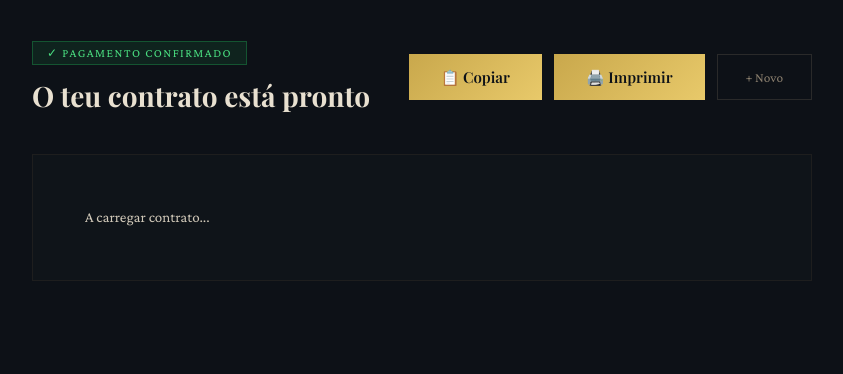
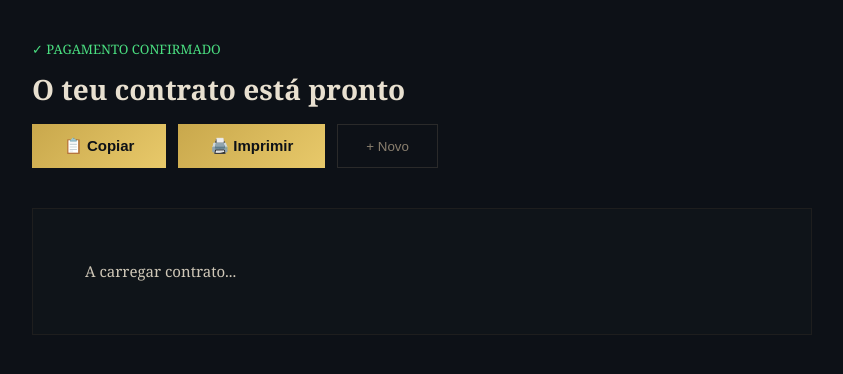
Before and after one commit to tradeit1000/Contratoja, a Next.js app: page /success in a window 1280 px wide. Shown: the top 374 px of the page, without its empty margins (218-1061 px from the left). Built offline with nearby package versions, Linux system fonts and the light colour scheme.

Commit message:
fix success page with dynamic import

```diff
--- a/app/success/page.jsx
+++ b/app/success/page.jsx
@@ -1,61 +1,8 @@
 "use client";
-import { Suspense } from "react";
-import { useEffect, useState } from "react";
-import { useSearchParams, useRouter } from "next/navigation";
+import dynamic from "next/dynamic";
 
-function SuccessContent() {
-  const params = useSearchParams();
-  const router = useRouter();
-  const [contract, setContract] = useState("");
-
-  useEffect(() => {
-    const key = params.get("key");
-    if (key) {
-      const saved = sessionStorage.getItem(key);
-      if (saved) setContract(saved);
-    }
-  }, [params]);
-
-  const handleCopy = () => navigator.clipboard.writeText(contract);
-  const handlePrint = () => window.print();
-
-  return (
-    <div style={{ minHeight: "100vh", background: "#0d1117", fontFamily: "'Georgia', serif", color: "#e8e0d0", padding: "40px 24px" }}>
-      <style>{`
-        @import url('https://fonts.googleapis.com/css2?family=Playfair+Display:wght@400;600;700&family=Crimson+Pro:wght@300;400;500&display=swap');
-        @media print { .no-print { display: none !important; } body { background: white; color: black; } }
-        .btn-gold { background: linear-gradient(135deg, #c9a84c, #e8c96a); color: #0d1117; border: none; padding: 13px 32px; font-family: 'Playfair Display', serif; font-weight: 600; font-size: 15px; cursor: pointer; transition: all 0.2s; }
-        .btn-ghost { background: transparent; color: #8a7f6e; border: 1px solid #2a2a2a; padding: 11px 28px; font-family: 'Crimson Pro', serif; cursor: pointer; transition: all 0.2s; }
-        .btn-ghost:hover { color: #e8e0d0; border-color: #555; }
-      `}</style>
-      <div style={{ maxWidth: 780, margin: "0 auto" }}>
-        <div className="no-print" style={{ display: "flex", justifyContent: "space-between", alignItems: "center", marginBottom: 40, flexWrap: "wrap", gap: 16 }}>
-          <div>
-            <div style={{ display: "inline-block", background: "rgba(34,197,94,0.1)", border: "1px solid rgba(34,197,94,0.3)", color: "#4ade80", padding: "4px 14px", fontSize: 12, letterSpacing: 1.5, fontFamily: "'Crimson Pro', serif", marginBottom: 12 }}>
-              ✓ PAGAMENTO CONFIRMADO
-            </div>
-            <h1 style={{ fontFamily: "'Playfair Display', serif", fontSize: 28 }}>O teu contrato está pronto</h1>
-          </div>
-          <div style={{ display: "flex", gap: 12 }}>
-            <button className="btn-gold" onClick={handleCopy}>📋 Copiar</button>
-            <button className="btn-gold" onClick={handlePrint}>🖨️ Imprimir</button>
-            <button className="btn-ghost" onClick={() => router.push("/")}>+ Novo</button>
-          </div>
-        </div>
-        <div style={{ background: "#0f1419", border: "1px solid #1e1e1e", padding: "48px 52px" }}>
-          <pre style={{ fontFamily: "'Crimson Pro', serif", fontSize: 15, lineHeight: 1.9, color: "#d0c8b8", whiteSpace: "pre-wrap", wordBreak: "break-word" }}>
-            {contract || "A carregar contrato..."}
-          </pre>
-        </div>
-      </div>
-    </div>
-  );
-}
+const SuccessContent = dynamic(() => import("../../components/SuccessContent"), { ssr: false });
 
 export default function SuccessPage() {
-  return (
-    <Suspense fallback={<div style={{ background: "#0d1117", minHeight: "100vh", color: "#e8e0d0", display: "flex", alignItems: "center", justifyContent: "center", fontFamily: "Georgia, serif", fontSize: 18 }}>A carregar...</div>}>
-      <SuccessContent />
-    </Suspense>
-  );
+  return <SuccessContent />;
 }
--- /dev/null
+++ b/components/SuccessContent.jsx
@@ -0,0 +1,46 @@
+"use client";
+import { useEffect, useState } from "react";
+import { useSearchParams, useRouter } from "next/navigation";
+
+export default function SuccessContent() {
+  const params = useSearchParams();
+  const router = useRouter();
+  const [contract, setContract] = useState("");
+
+  useEffect(() => {
+    const key = params.get("key");
+    if (key) {
+      const saved = sessionStorage.getItem(key);
+      if (saved) setContract(saved);
+    }
+  }, [params]);
+
+  return (
+    <div style={{ minHeight: "100vh", background: "#0d1117", fontFamily: "Georgia, serif", color: "#e8e0d0", padding: "40px 24px" }}>
+      <style>{`
+        .btn-gold { background: linear-gradient(135deg, #c9a84c, #e8c96a); color: #0d1117; border: none; padding: 13px 32px; font-weight: 600; font-size: 15px; cursor: pointer; }
+        .btn-ghost { background: transparent; color: #8a7f6e; border: 1px solid #2a2a2a; padding: 11px 28px; cursor: pointer; }
+        .btn-ghost:hover { color: #e8e0d0; }
+        @media print { .no-print { display: none !important; } }
+      `}</style>
+      <div style={{ maxWidth: 780, margin: "0 auto" }}>
+        <div className="no-print" style={{ display: "flex", justifyContent: "space-between", marginBottom: 40, flexWrap: "wrap", gap: 16 }}>
+          <div>
+            <div style={{ color: "#4ade80", marginBottom: 12, fontSize: 13 }}>✓ PAGAMENTO CONFIRMADO</div>
+            <h1 style={{ fontSize: 28 }}>O teu contrato está pronto</h1>
+          </div>
+          <div style={{ display: "flex", gap: 12 }}>
+            <button className="btn-gold" onClick={() => navigator.clipboard.writeText(contract)}>📋 Copiar</button>
+            <button className="btn-gold" onClick={() => window.print()}>🖨️ Imprimir</button>
+            <button className="btn-ghost" onClick={() => router.push("/")}>+ Novo</button>
+          </div>
+        </div>
+        <div style={{ background: "#0f1419", border: "1px solid #1e1e1e", padding: "48px 52px" }}>
+          <pre style={{ fontFamily: "Georgia, serif", fontSize: 15, lineHeight: 1.9, color: "#d0c8b8", whiteSpace: "pre-wrap", wordBreak: "break-word" }}>
+            {contract || "A carregar contrato..."}
+          </pre>
+        </div>
+      </div>
+    </div>
+  );
+}
```
